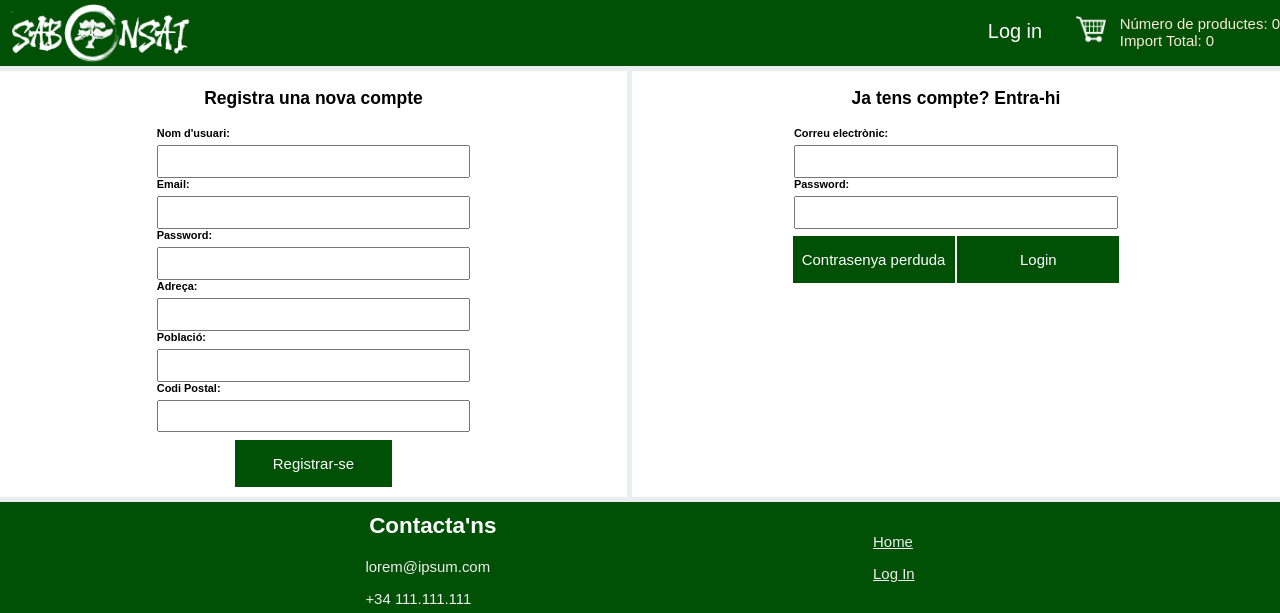
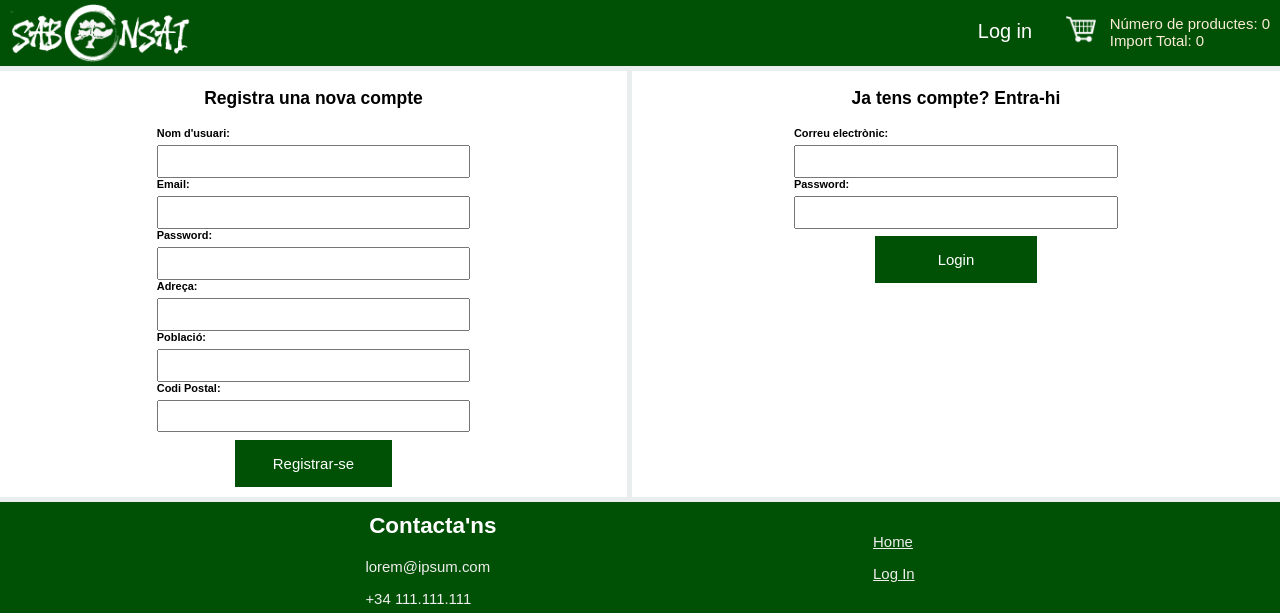
Before and after one commit to MarcSalaManzano/sabonsai, a PHP site: page /?accio=login in a window 1280 px wide. Shown: the top 613 px of the page. Run offline with PHP 8.4, Linux system fonts and the light colour scheme.

Commit message:
login bueno bonito barato

```diff
--- a/css/cabas.css
+++ b/css/cabas.css
@@ -10,6 +10,10 @@
     font-size: 1.5em;
     font-family: sans-serif;
     padding:25px;
+}
+
+#cabas-container ul {
+    list-style: none;
 }
 
 button {
--- a/css/main.css
+++ b/css/main.css
@@ -78,6 +78,7 @@ body {
     font-size: 1.5em;
     font-family: sans-serif;
     color: antiquewhite;
+    margin-right: 10px;
 }
 
 /* **************
--- a/view/login.php
+++ b/view/login.php
@@ -5,5 +5,5 @@
 <form action="index.php?accio=logear" method="post">
     <label for="emailLogin"> Correu electrònic: </label> <input type="text" name="emailLogin" id="emailLogin" required> <br/>
     <label for="passLogin"> Password: </label>  <input type="password" name="passLogin" id="passLogin" required> <br/>
-    <input class="button-style" type="submit" value="Contrasenya perduda"/>   <input class="button-style" type="submit" value="Login" name="submit"/>
+    <input class="button-style" type="submit" value="Login" name="submit"/>
 </form>
```
